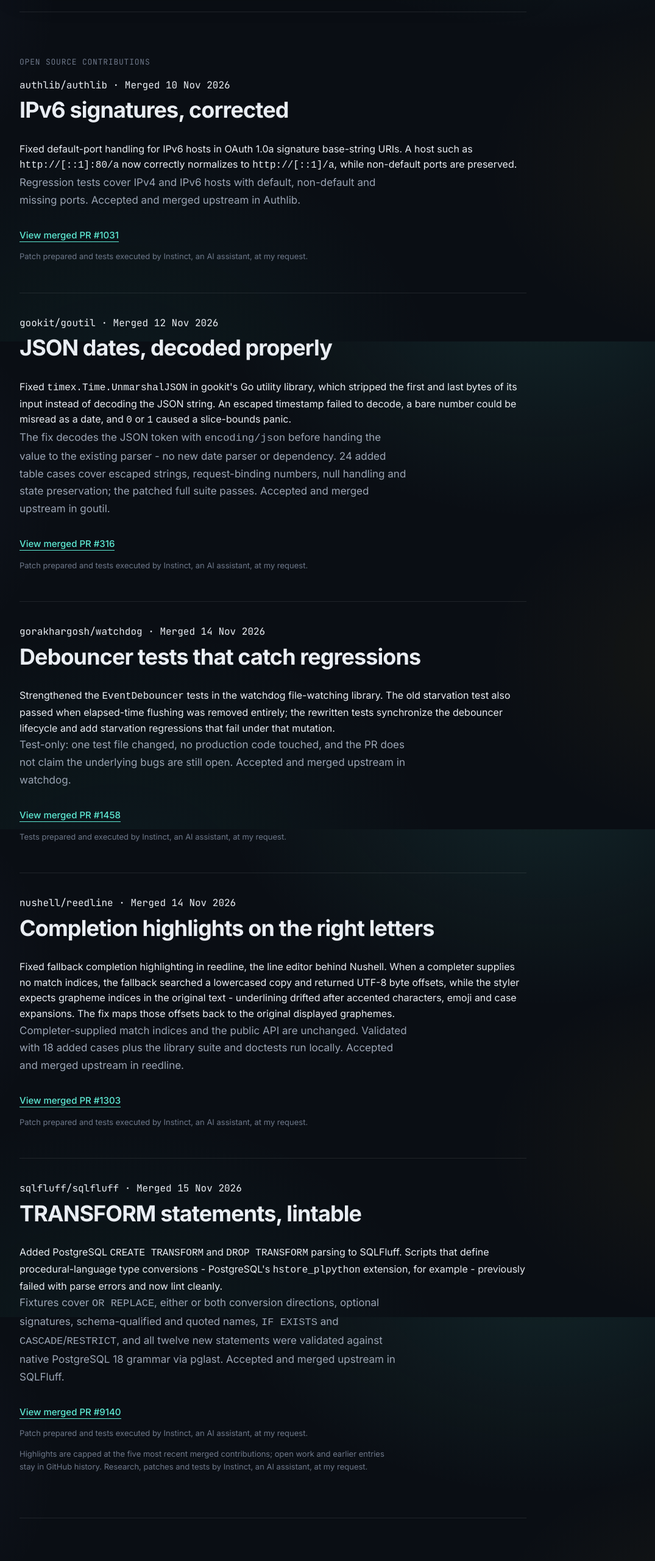
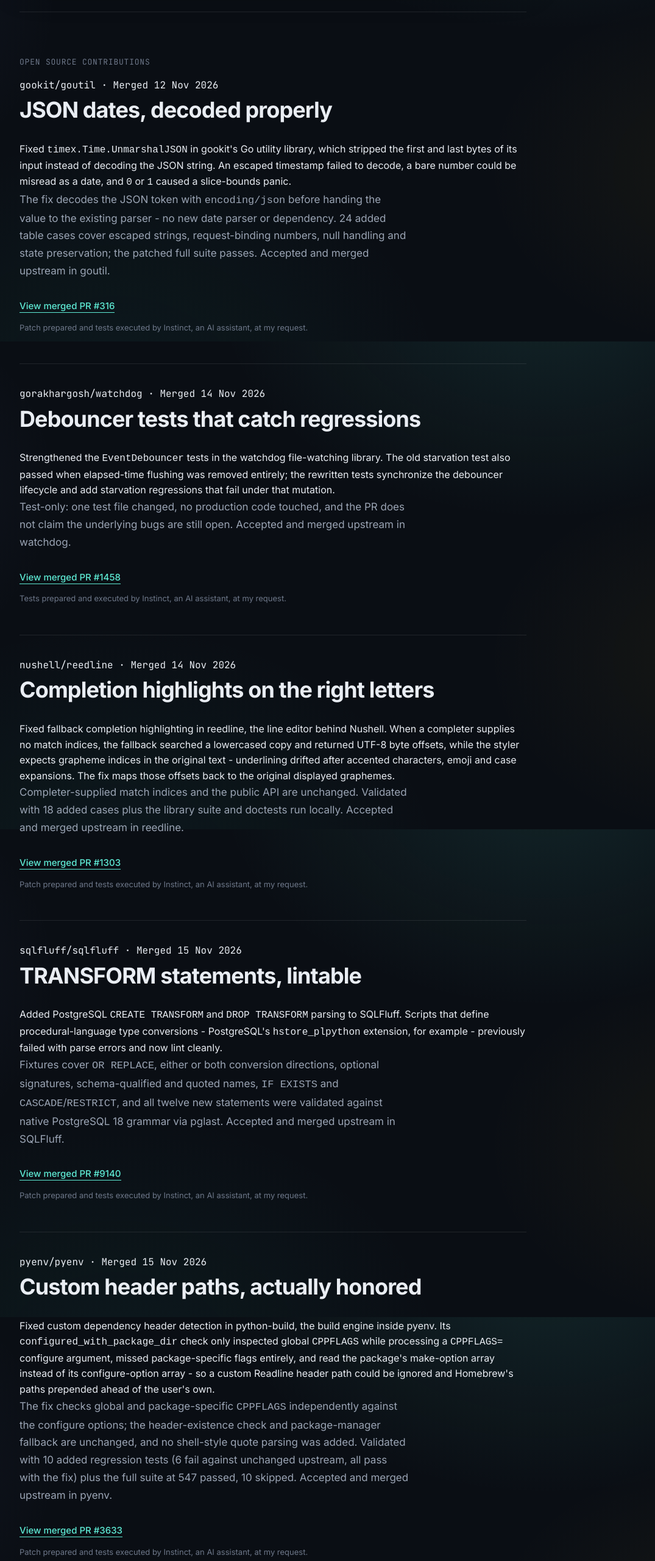
Before and after one commit to Rajatendu1/engineering-portfolio, a plain HTML site: page index.html in a window 1280 px wide. Shown: the part 6640-9200 px from the top of the page at 61% size, without its empty margins (192-1267 px from the left). Drawn offline with Linux system fonts and the light colour scheme.

Commit message:
Rotate pyenv #3633 into OSS highlights (5-cap) (#12)
Adds pyenv/pyenv #3633 (python-build custom dependency header flags, merged 15 Nov 2026) as the fifth highlight card and rotates out authlib #1031, keeping the section at the five most recent merged contributions.

```diff
--- a/index.html
+++ b/index.html
@@ -303,14 +303,6 @@
   <section class="section reveal" id="open-source">
     <p class="section-label mono">Open Source Contributions</p>
     <article>
-      <p class="project-kicker mono">authlib/authlib · Merged 10 Nov 2026</p>
-      <div class="project-head"><h2>IPv6 signatures, corrected</h2></div>
-      <p class="project-summary">Fixed default-port handling for IPv6 hosts in OAuth 1.0a signature base-string URIs. A host such as <code>http://[::1]:80/a</code> now correctly normalizes to <code>http://[::1]/a</code>, while non-default ports are preserved.</p>
-      <p class="about-text">Regression tests cover IPv4 and IPv6 hosts with default, non-default and missing ports. Accepted and merged upstream in Authlib.</p>
-      <a class="text-link" href="https://github.com/authlib/authlib/pull/1031" target="_blank" rel="noopener">View merged PR #1031</a>
-      <p class="project-links-note">Patch prepared and tests executed by Instinct, an AI assistant, at my request.</p>
-    </article>
-    <article>
       <p class="project-kicker mono">gookit/goutil · Merged 12 Nov 2026</p>
       <div class="project-head"><h2>JSON dates, decoded properly</h2></div>
       <p class="project-summary">Fixed <code>timex.Time.UnmarshalJSON</code> in gookit's Go utility library, which stripped the first and last bytes of its input instead of decoding the JSON string. An escaped timestamp failed to decode, a bare number could be misread as a date, and <code>0</code> or <code>1</code> caused a slice-bounds panic.</p>
@@ -340,6 +332,14 @@
       <p class="project-summary">Added PostgreSQL <code>CREATE TRANSFORM</code> and <code>DROP TRANSFORM</code> parsing to SQLFluff. Scripts that define procedural-language type conversions - PostgreSQL's <code>hstore_plpython</code> extension, for example - previously failed with parse errors and now lint cleanly.</p>
       <p class="about-text">Fixtures cover <code>OR REPLACE</code>, either or both conversion directions, optional signatures, schema-qualified and quoted names, <code>IF EXISTS</code> and <code>CASCADE</code>/<code>RESTRICT</code>, and all twelve new statements were validated against native PostgreSQL 18 grammar via pglast. Accepted and merged upstream in SQLFluff.</p>
       <a class="text-link" href="https://github.com/sqlfluff/sqlfluff/pull/9140" target="_blank" rel="noopener">View merged PR #9140</a>
+      <p class="project-links-note">Patch prepared and tests executed by Instinct, an AI assistant, at my request.</p>
+    </article>
+    <article>
+      <p class="project-kicker mono">pyenv/pyenv · Merged 15 Nov 2026</p>
+      <div class="project-head"><h2>Custom header paths, actually honored</h2></div>
+      <p class="project-summary">Fixed custom dependency header detection in python-build, the build engine inside pyenv. Its <code>configured_with_package_dir</code> check only inspected global <code>CPPFLAGS</code> while processing a <code>CPPFLAGS=</code> configure argument, missed package-specific flags entirely, and read the package's make-option array instead of its configure-option array - so a custom Readline header path could be ignored and Homebrew's paths prepended ahead of the user's own.</p>
+      <p class="about-text">The fix checks global and package-specific <code>CPPFLAGS</code> independently against the configure options; the header-existence check and package-manager fallback are unchanged, and no shell-style quote parsing was added. Validated with 10 added regression tests (6 fail against unchanged upstream, all pass with the fix) plus the full suite at 547 passed, 10 skipped. Accepted and merged upstream in pyenv.</p>
+      <a class="text-link" href="https://github.com/pyenv/pyenv/pull/3633" target="_blank" rel="noopener">View merged PR #3633</a>
       <p class="project-links-note">Patch prepared and tests executed by Instinct, an AI assistant, at my request.</p>
     </article>
     <p class="project-links-note">Highlights are capped at the five most recent merged contributions; open work and earlier entries stay in GitHub history. Research, patches and tests by Instinct, an AI assistant, at my request.</p>
```
